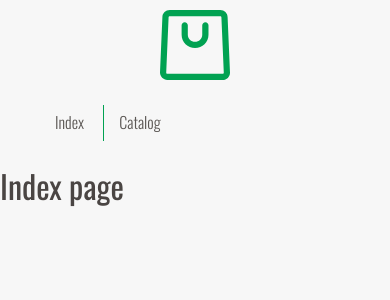
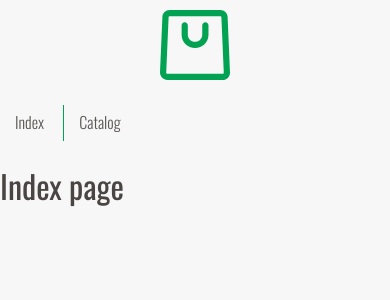
Before and after one commit to ShurikBeliy/dws, a Django app: page / in a window 390 px wide. Shown: the top 300 px of the page. Run offline with Django 3.2, Linux system fonts and the light colour scheme; data that the repository does not hold is empty; style sheets or scripts are compiled from the project's sources; some libraries are stand-ins or nearby versions.

Commit message:
Add breakpoint for menu offset

```diff
--- a/static/sass/_variables.scss
+++ b/static/sass/_variables.scss
@@ -62,6 +62,10 @@ $header-menu:(
 /* MENU */
 $popup_background:$background;
 $popup_border_color:$bright_green;
+$menu-element-first-child: (
+  xs: (margin-left:0),
+  sm: (margin-left:40px)
+) !default;
 
 /* CATALOG */
 $catalog_filters_width: 300px !default;
--- a/static/sass/blocks/_menu.scss
+++ b/static/sass/blocks/_menu.scss
@@ -10,8 +10,8 @@
     position:relative;
     color:inherit;
     &:first-child{
-      margin-left:40px;
       border-left:none;
+      @include make-breakpoint-values($menu-element-first-child);
     }
     &:hover .popup-menu{
       display:block;
```
